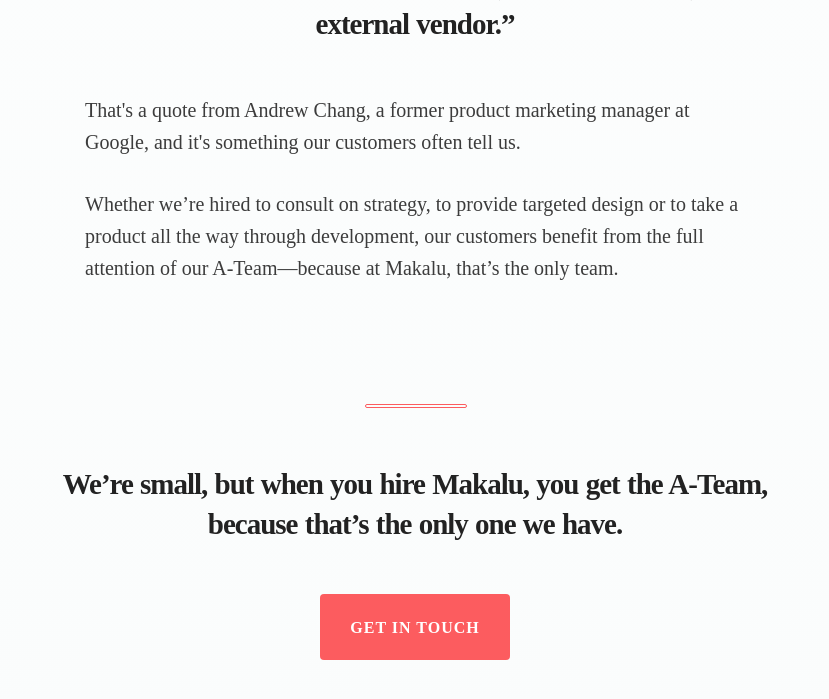
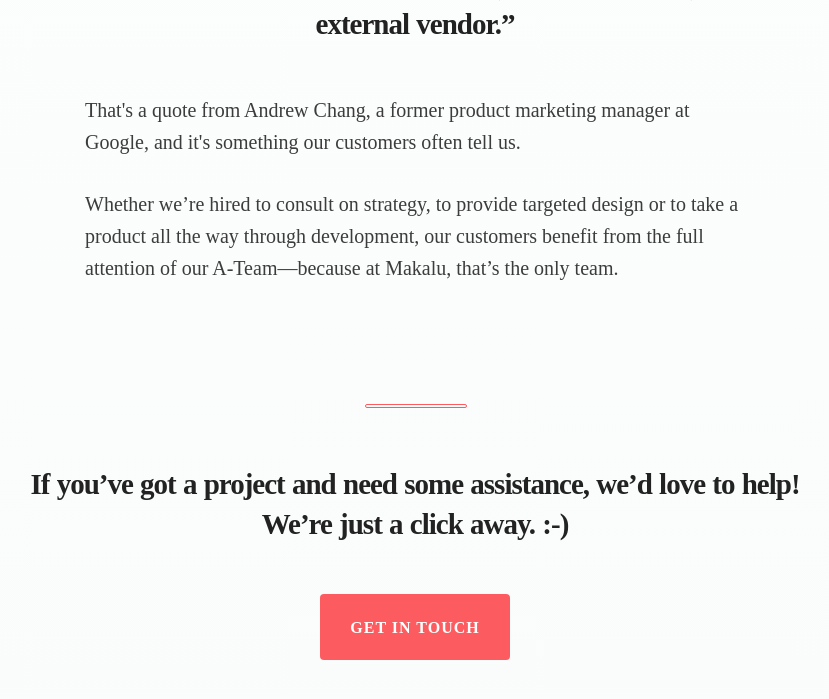
Before and after one commit to makalu/makalu.github.com, a Jekyll site: the page built from index.html, in a window 1280 px wide and 900 px high, scrolled down 2114 px. Shown: the top 699 px of the window, without its empty margins (225-1054 px from the left). Built offline with Jekyll 4.4.1, drawn with Linux system fonts in a browser that asks for light colours; some web fonts are replaced.

Commit message:
Trying a friendly call to action.

```diff
--- a/index.html
+++ b/index.html
@@ -54,6 +54,6 @@
 </section>
 
 <section class="contact">
-  <h2>We’re small, but when you hire Makalu, you get the <span class="nowrap">A-Team</span>, because that’s the only one we have.</h2>
+  <h2>If you’ve got a project and need some assistance, we’d love to help! We’re just a click away. :-)</h2>
   <a class="button" href="mailto:hello@makaluinc.com">Get in touch</a>
 </section>
```
